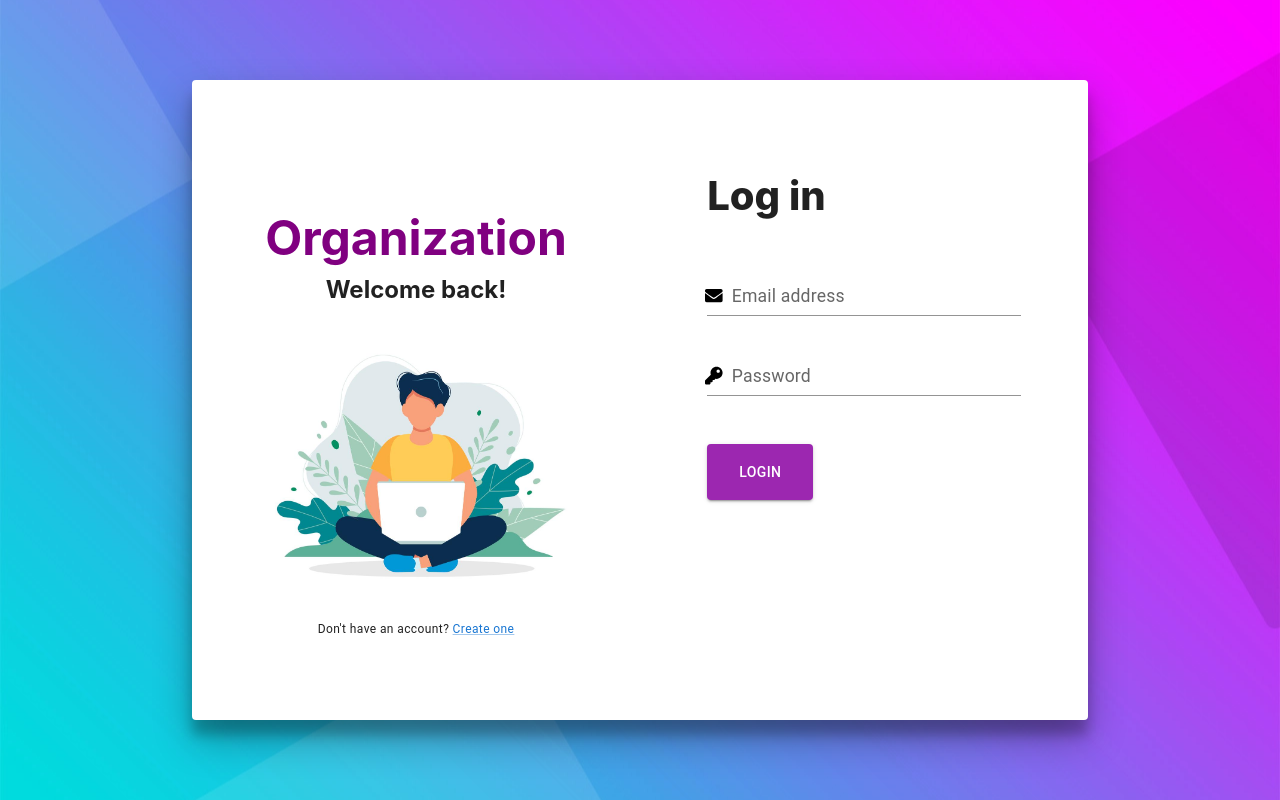
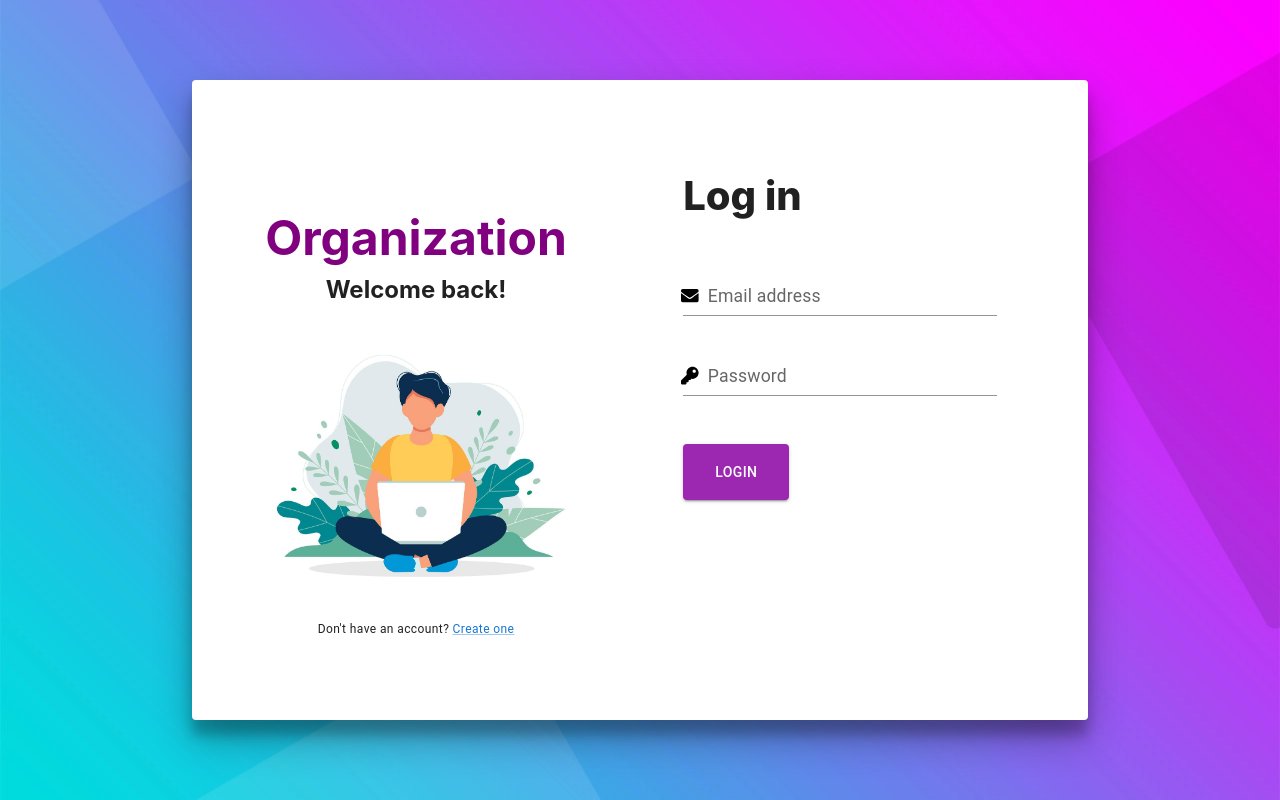
Before and after one commit to RohanKaran/eduonetech-login-page, a React (Create React App) app: page /login in a window 1280 px wide. Built offline with nearby package versions, Linux system fonts and the light colour scheme; no server answers.

Commit message:
fixed padding of signup heading

```diff
--- a/src/App.css
+++ b/src/App.css
@@ -35,6 +35,7 @@
   width: 70%;
   height: 100%;
   padding-top: 4rem;
+  padding-right: 3rem;
   padding-bottom: 5rem;
   text-align: left;
   align-items: center;
```
